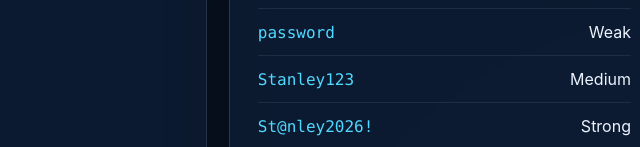
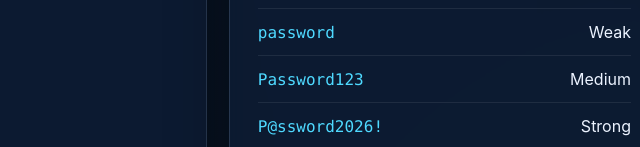
Before and after one commit to stano0048/Password, a plain HTML site: page index.html in a window 1280 px wide. Shown: the part 653-800 px from the top of the page, 542-1182 px from the left. Drawn offline with Linux system fonts and the light colour scheme.

Commit message:
Update example password ratings in index.html

```diff
--- a/index.html
+++ b/index.html
@@ -76,8 +76,8 @@
           <h3>Example ratings</h3>
           <div class="example-item"><code>12345</code><span>Weak</span></div>
           <div class="example-item"><code>password</code><span>Weak</span></div>
-          <div class="example-item"><code>Stanley123</code><span>Medium</span></div>
-          <div class="example-item"><code>St@nley2026!</code><span>Strong</span></div>
+          <div class="example-item"><code>Password123</code><span>Medium</span></div>
+          <div class="example-item"><code>P@ssword2026!</code><span>Strong</span></div>
         </div>
       </aside>
     </main>
```
